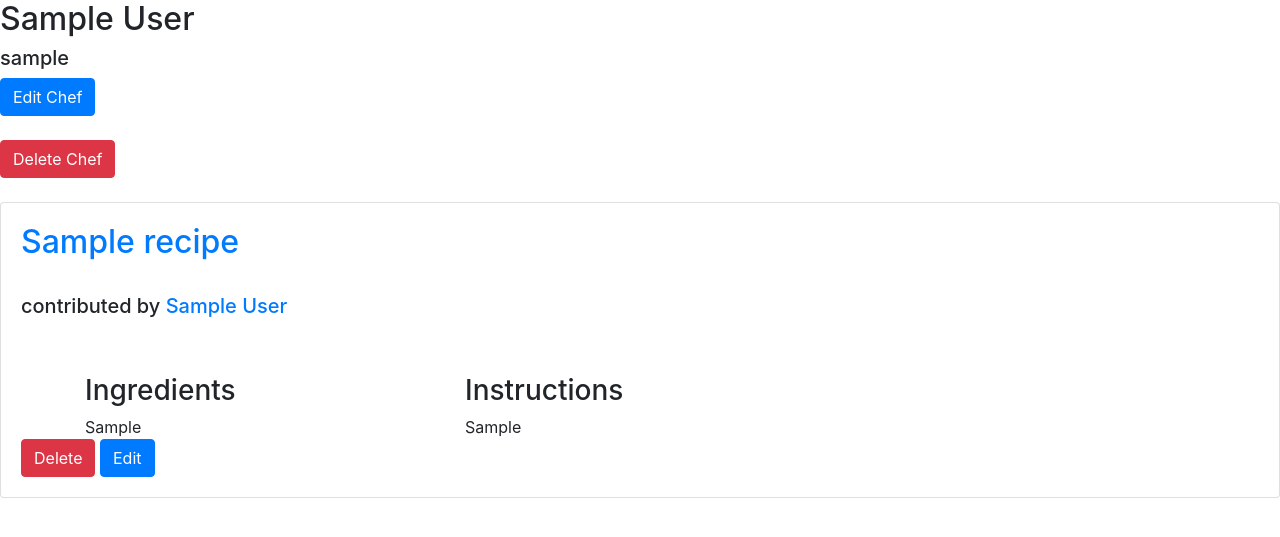
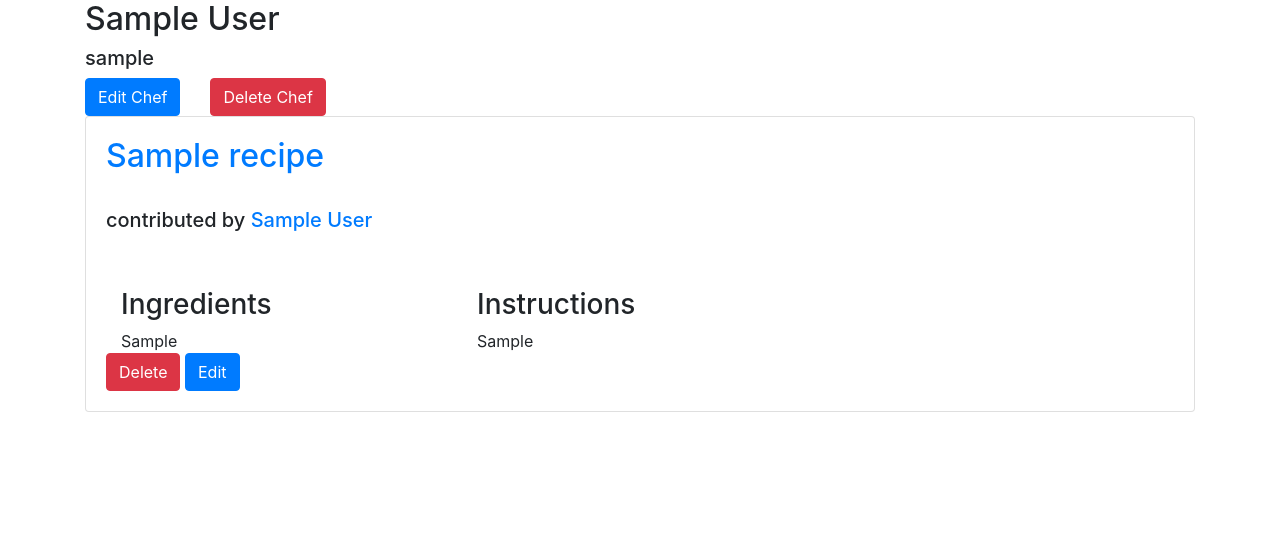
Before and after one commit to mralext20/recipie-tracker, a Flask app: page /chef/1 in a window 1280 px wide. Shown: the part 56-593 px from the top of the page. Run offline with Flask 2, Linux system fonts and the light colour scheme; a user stored in the database is signed in; tables that the repository leaves empty hold one stand-in row (values such as "Sample post"); some libraries are stand-ins or nearby versions.

Commit message:
all pages are now in a .container, chef pages are nicer looking too

```diff
--- a/app/templates/chef.html
+++ b/app/templates/chef.html
@@ -3,27 +3,29 @@
 {% block page %}
     <h2>{{ chef.displayname }}</h2>
     <h5>{{ chef.username }}</h5>
+    <div class="row">
     {% if current_user == chef or current_user.admin %}
-        <form action="/chef/{{ chef.id }}/edit" method="get">
+        <form class="col-md-auto" action="/chef/{{ chef.id }}/edit" method="get">
         <button class="btn btn-primary">Edit Chef</button>
         </form>
         <br>
-        <form action="/delete/chef/{{ chef.id }}" method="post">
+        <form class="col-md-auto" action="/delete/chef/{{ chef.id }}" method="post">
         <button class="btn btn-danger" type="submit">Delete Chef</button>
         </form>
     {% if current_user.admin and chef != current_user %}
     <br>
         {% if chef.admin %}
-    <form action="/chef/{{ chef.id }}/take_admin" method="post">
+    <form class="col-md-auto" action="/chef/{{ chef.id }}/take_admin" method="post">
         <button class="btn btn-danger" type="submit">Take Admin</button>
             {% else %}
-    <form action="/chef/{{ chef.id }}/make_admin" method="post">
+    <form  class="col-md-auto" action="/chef/{{ chef.id }}/make_admin" method="post">
         <button class="btn btn-warning" type="submit">Make Admin</button>
     {% endif %}
     </form>
     {% endif %}
     {% endif %}
     <br>
+        </div>
 {% for recipe in recipies %}
 {{ recipeCard(recipe) }}
 {% endfor %}
--- a/app/templates/layout.html
+++ b/app/templates/layout.html
@@ -59,7 +59,8 @@
     {% endfor %}
   {% endif %}
 {% endwith %}
-
+<div class="container">
 {% block page %}{% endblock %}
+</div>
 </body>
 </html>
```
